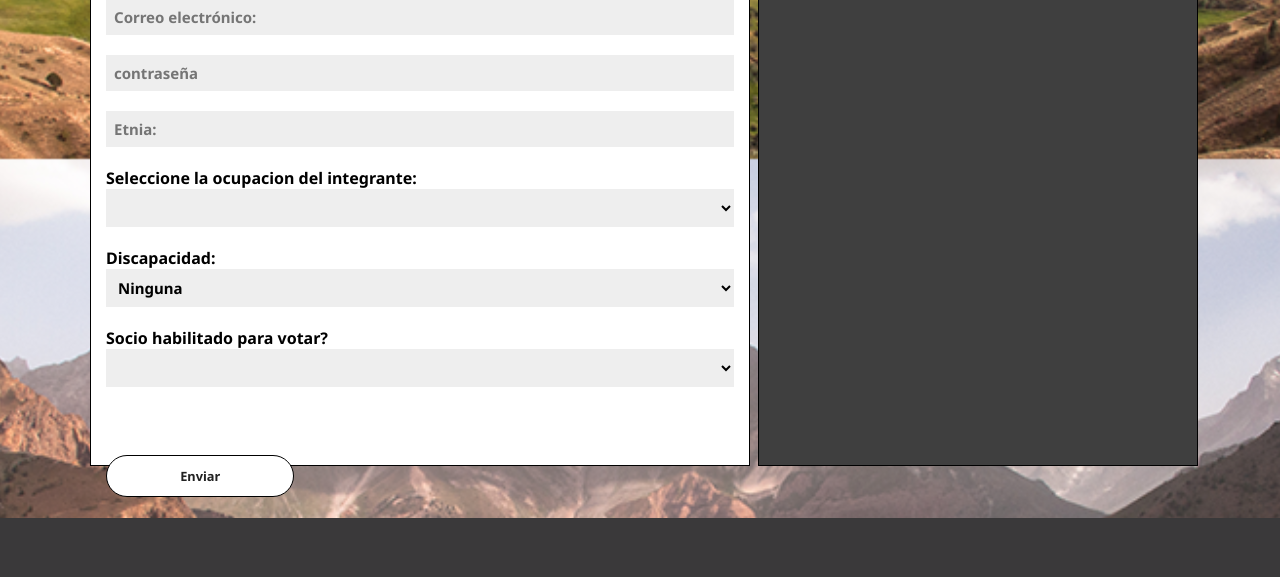
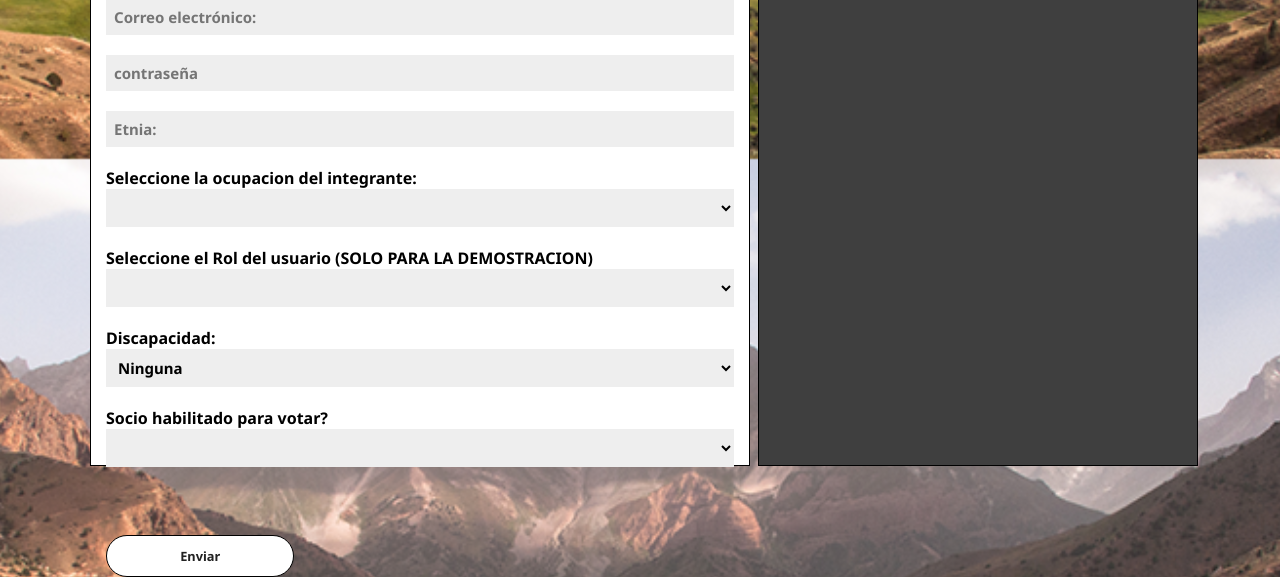
Before and after one commit to Matias-pixel/Proyecto2, a PHP site: page /usuario.php in a window 1280 px wide. Shown: the part 641-1218 px from the top of the page. Before the commit the page ends 1159 px from the top, so only its background shows below. Run offline with PHP 8.4, Linux system fonts and the light colour scheme.

Commit message:
cambiosxd

```diff
--- a/formularios/usuario.php
+++ b/formularios/usuario.php
@@ -14,11 +14,12 @@
         $contra = $_REQUEST["_pass"];
         $etnia = $_REQUEST["_etnia"];
         $ocupacion = $_REQUEST["_ocupacion"];
+        $rol = $_REQUEST["_rol"];
         $discapacidad = $_REQUEST["_discapacidad"];
         $vota = $_REQUEST["_habilitado"];
         try {
             //code...
-            $sql = "INSERT INTO usuario VALUES (null,'$rut','$nombre','$apellido','$f_nacimiento','$estado_civil','$numero','$correo','$contra','$sexo','$etnia','$ocupacion','$discapacidad','$vota',1)";
+            $sql = "INSERT INTO usuario VALUES (null,'$rut','$nombre','$apellido','$f_nacimiento','$estado_civil','$numero','$correo','$contra','$sexo','$etnia','$ocupacion','$rol','$discapacidad','$vota',1)";
 
             if($conex->query($sql) === true){
                 echo "datos insertados correctamente";
@@ -101,6 +102,16 @@
                     <option value="t_independiente">Trabajador independiente</option>
                     <option value="cesante">Cesante</option>
                 </select>
+                <label for="rol">Seleccione el Rol del usuario (SOLO PARA LA DEMOSTRACION)</label>
+                <select name="_rol" id="rol" required>
+                    <option value="ninguno"></option>
+                    <option value="presidente">Presidente</option>
+                    <option value="secretario">Secretario</option>
+                    <option value="tesorero">Tesorero</option>
+                    <option value="vecino">Vecino</option>
+
+
+                </select>
                 <label for="discapacidad">Discapacidad:</label>
                 <select name="_discapacidad" id="discapacidad" optionlist="autocomplete" required>
                     <option value="ninguna">Ninguna</option>
```
Also changed, not shown: controladores/validacion.php (+9 -1 lines).
